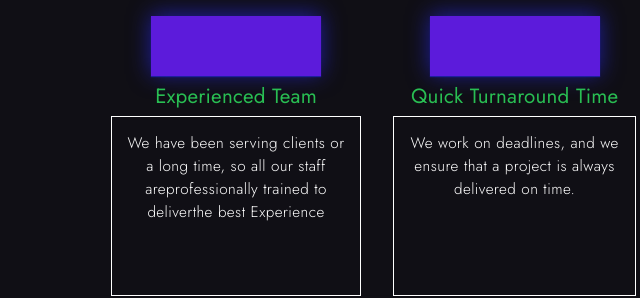
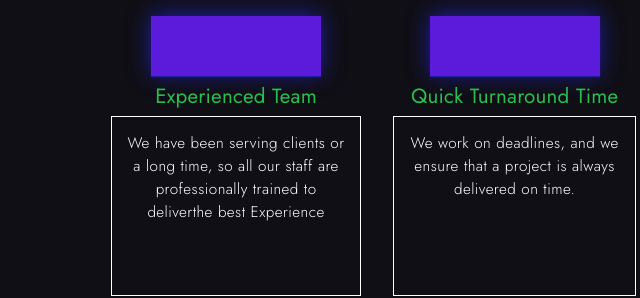
Before and after one commit to mahimayadav24/UncleNeon-LP.github.io, a plain HTML site: page index.html in a window 1280 px wide. Shown: the part 3880-4178 px from the top of the page, 129-769 px from the left. Drawn offline with nearby package versions, Linux system fonts and the light colour scheme.

Commit message:
index.html

```diff
--- a/index.html
+++ b/index.html
@@ -305,7 +305,7 @@
                         </div>
                         <h5 class="my-2">Experienced Team</h5>
                         <div class="text-border">
-                            <p>We have been serving clients or a long time, so all our staff areprofessionally trained
+                            <p>We have been serving clients or a long time, so all our staff are professionally trained
                                 to deliverthe best Experience</p>
                         </div>
                     </div>
```
